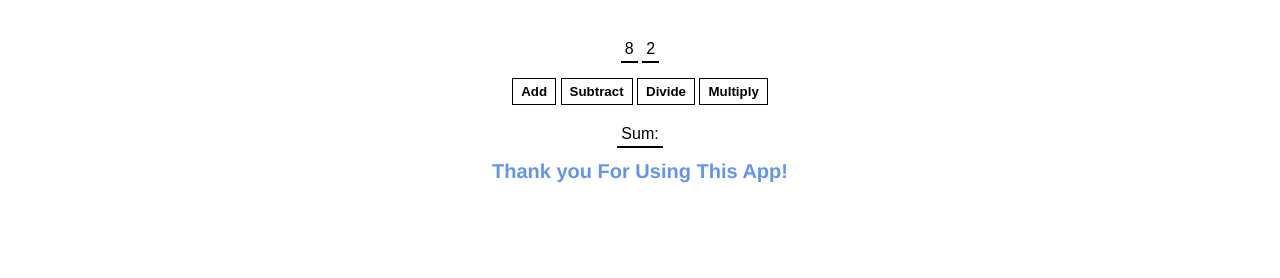
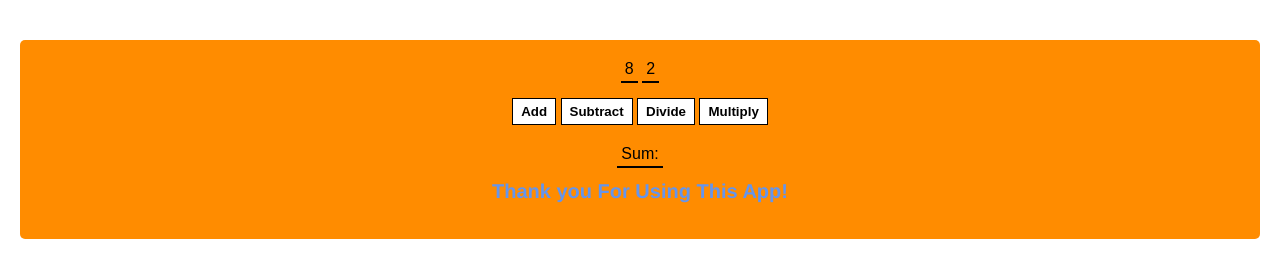
Before and after one commit to Harshith852/jsapp, a plain HTML site: page index.html in a window 1280 px wide. Drawn offline with Linux system fonts and the light colour scheme.

Commit message:
added div container

```diff
--- a/index.css
+++ b/index.css
@@ -25,3 +25,11 @@ h2{
     font-weight: bold;
     color:cornflowerblue;
 }
+.container{
+    background-color: darkorange;
+    background-size: cover;
+    margin: auto;
+    border-radius: 5px;
+    padding: 20px;
+    text-align: center;
+}
--- a/index.html
+++ b/index.html
@@ -4,6 +4,7 @@
         <link rel="stylesheet" href="index.css">
     </head>
     <body>
+        <div class="container">
             <span id="num1-el"></span>
             <span id="num2-el"></span>
             <br>
@@ -15,6 +16,7 @@
             <span id="sum-el">Sum: </span>
             <br>
             <h2>Thank you For Using This App!</h2>
+        </div>
         <script src="index.js"></script>
     </body>
 </html>
```
Lines whose indentation alone changed are shown as unchanged.
